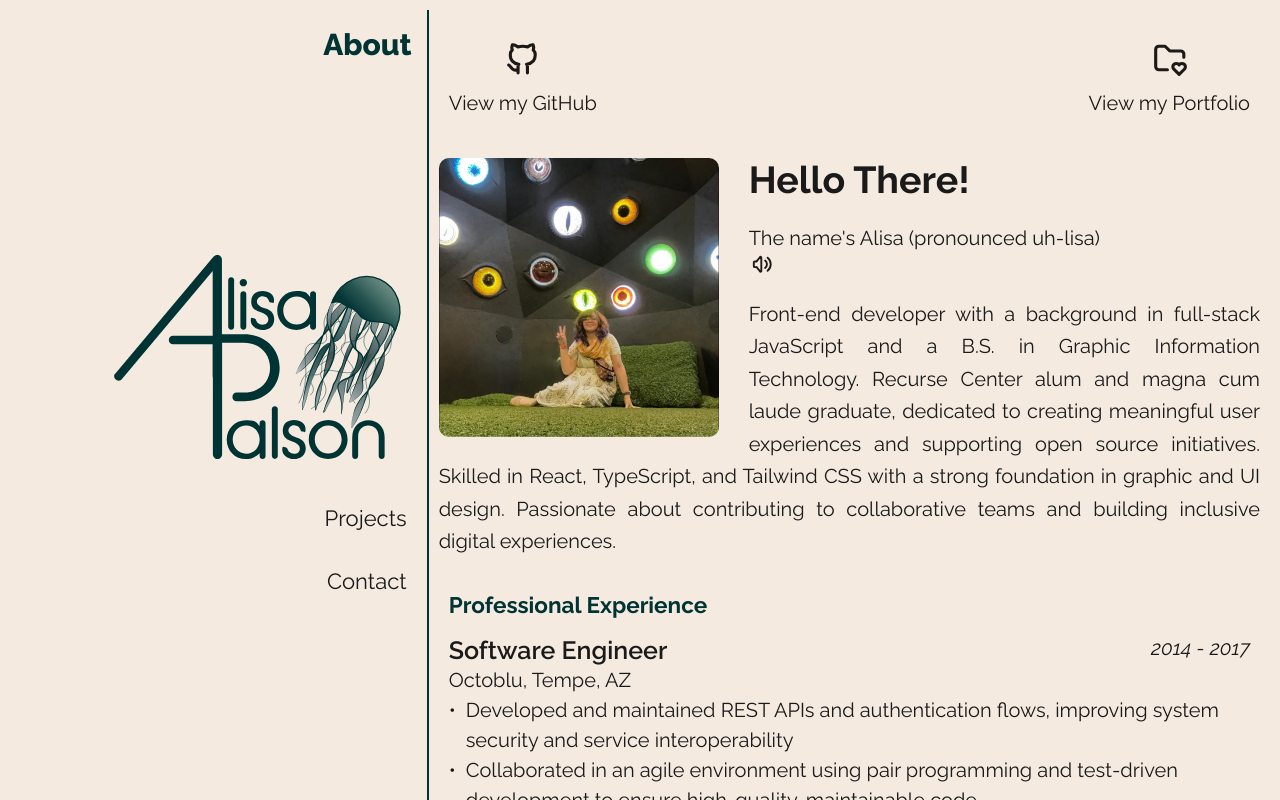
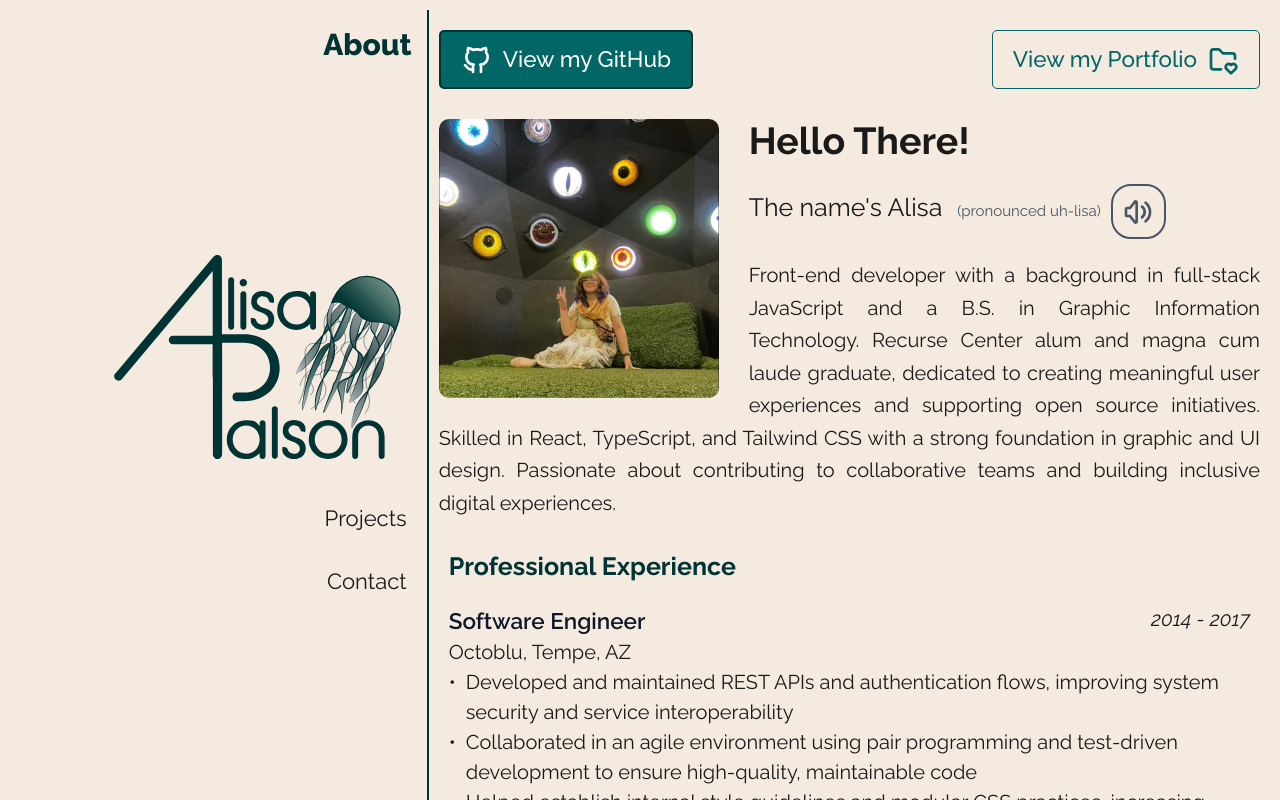
Before and after one commit to AlisamfP/AlisamfP.github.io, a React (Vite) app: page / in a window 1280 px wide. Shown: the top 800 px of the page. Built offline with nearby package versions, Linux system fonts and the light colour scheme.

Commit message:
standardizing button styles

```diff
--- a/src/Components/About.css
+++ b/src/Components/About.css
@@ -1,4 +1,5 @@
 @import "tailwindcss";
+@import "./design-system.css";
 
 /* About Page Layout */
 .about-page {
@@ -67,7 +68,7 @@
 }
 
 .pronunciation-button {
-  @apply hover:bg-gray-100 rounded-sm p-1 transition-colors;
+  @apply rounded-2xl hover:bg-[#00333330] p-1 transition-colors;
 }
 
 /* Responsive pronunciation layout */
@@ -84,25 +85,14 @@
     @apply text-xs flex-nowrap;
   }
 }
-.section-container {
-  @apply rounded-md md:p-2 flex flex-col gap-2;
-}
 
-.section-title {
-  @apply font-bold text-2xl;
-}
-
-/* Experience Section */
+/* Experience Section - using shared styles */
 .experience-item {
   @apply pb-2;
 }
 
 .experience-header {
   @apply grid grid-cols-2 justify-between align-baseline;
-}
-
-.job-title {
-  @apply text-xl font-semibold;
 }
 
 .date-range {
@@ -122,9 +112,6 @@
   @apply pb-2 grid grid-cols-[1fr_max-content];
 }
 
-.degree-title {
-  @apply text-lg leading-tight;
-}
 
 
 /* Skills Section */
@@ -132,9 +119,7 @@
   @apply grid grid-cols-1 sm:grid-cols-2 gap-2;
 }
 
-.skills-title {
-  @apply text-lg font-semibold;
-}
+
 
 .skills-list {
   @apply list-inside pb-2;
--- a/src/Components/About.tsx
+++ b/src/Components/About.tsx
@@ -114,18 +114,17 @@ const About: React.FC<AboutProps> = ({ onNavigate }) => {
 
         <div className="intro-content">
           <h2 className="greeting">Hello There!</h2>
-          <div className="name-pronounciation">
+          <div className="name-pronunciation">
             <span className="name-text">The name's Alisa </span>
-            <span className="pronounciation-note">
+            <span className="pronunciation-note">
               (pronounced&nbsp;uh-lisa)
               <Button
-                ariaLabel="Play pronounciation of name Alisa"
-                className="-mt-0.5"
+                ariaLabel="Play pronunciation of name Alisa"
+                className="pronunciation-button"
                 variant="icon"
                 icon={TbVolume}
-                text="Play pronounciation"
                 onClick={handlePronounceName}
-                iconSize="text-lg"
+                size="lg"
               />
             </span>
           </div>
--- a/src/Components/Button.tsx
+++ b/src/Components/Button.tsx
@@ -1,164 +1,218 @@
-import { forwardRef } from "react";
+import React, { forwardRef } from "react";
 import type { IconType } from "react-icons";
 
-type ButtonVariant = "default" | "icon" | "link";
+import "./button.css";
+
+type ButtonVariant = "primary" | "secondary" | "tertiary" | "icon" | "link";
+type ButtonSize = "sm" | "md" | "lg" | "xl";
 
 type BaseButtonProps = {
-    text: string;
+    children?: React.ReactNode;
     variant?: ButtonVariant;
+    size?: ButtonSize;
     className?: string;
     icon?: IconType;
-    iconSize?: string;
-    rowReverse?: boolean;
+    iconPosition?: "left" | "right";
+    disabled?: boolean;
+    loading?: boolean;
+    fullWidth?: boolean;
 };
 
-interface DefaultButtonProps extends BaseButtonProps {
-    variant?: 'default';
-    onClick: () => void;
+interface ButtonProps extends BaseButtonProps {
+    type?: "button" | "submit" | "reset";
+    onClick?: () => void;
     ariaLabel?: string;
 }
 
-interface IconButtonProps extends BaseButtonProps {
-    variant: "icon";
-    onClick: () => void;
-    ariaLabel: string;
+interface LinkButtonProps extends BaseButtonProps {
+    href: string;
+    ariaLabel?: string;
+    rel?: string;
+    target?: "_blank" | "_self" | "_parent" | "_top";
 }
 
-interface LinkButtonProps extends BaseButtonProps {
-    variant: "link";
-    href: string;
-    target?: "_blank" | "_self" | "_parent" | "_top";
-    ariaLabel?: string;
-}
+type AllButtonProps = ButtonProps | LinkButtonProps;
 
-type ButtonProps = DefaultButtonProps | IconButtonProps | LinkButtonProps;
+const isLinkButton = (props: AllButtonProps): props is LinkButtonProps => {
+    return "href" in props;
+};
 
-const BUTTON_STYLES = {
-    base: "flex items-center text-center rounded gap-1 md:gap-2 text-stone-900 transition-colors duration-200 focus:outline-none focus:ring-2 focus:ring-offset-2 focus:ring-blue-500",
-    default: "flex-col p-2 hover:bg-[#006666] hover:text-stone-100",
-    icon: "hover:bg-[#00333350] rounded-2xl p-0.5",
-    link: "flex-col p-2 hover:bg-[#006666] hover:text-stone-100",
-} as const;
-
-const Button = forwardRef<HTMLButtonElement | HTMLAnchorElement, ButtonProps>(
-    (props, ref) => {
-    const{
-        text, variant="default", className="", icon: Icon, iconSize="text-2xl md:text-3xl", rowReverse=false, ...restProps
+const Button = forwardRef<
+    HTMLButtonElement | HTMLAnchorElement,
+    AllButtonProps
+>((props, ref) => {
+    const {
+        children,
+        variant = "primary",
+        className = "",
+        size = "md",
+        icon: Icon,
+        iconPosition = "left",
+        loading = false,
+        disabled = false,
+        fullWidth = false,
+        ...restProps
     } = props;
 
+    console.log(props)
+
+    // Build class names
     const getButtonClasses = () => {
-        const baseClasses = `${BUTTON_STYLES.base} ${BUTTON_STYLES[variant]}`;
-        const directionClass = variant === "icon" && !rowReverse ? "sm:flex-row" : variant === "icon" && rowReverse ? "sm:flex-row-reverse" : "";
+        const baseClasses = "btn";
+        const variantClasses = `btn-${variant}`;
+        const sizeClasses = size !== "md" ? `btn-${size}` : "";
+        const iconOnlyClasses = !children && Icon ? "btn-icon" : "";
+        const fullWidthClasses = fullWidth ? "w-full" : "";
+        const loadingClasses = loading ? "btn-loading" : "";
 
-        return `${baseClasses} ${directionClass} ${className}`.trim();
+        return [
+            baseClasses,
+            variantClasses,
+            sizeClasses,
+            iconOnlyClasses,
+            fullWidthClasses,
+            loadingClasses,
+            className,
+        ]
+            .filter(Boolean)
+            .join(" ");
     };
 
-    const renderIcon = () => Icon && <Icon className={iconSize} aria-hidden="true" />
+    const renderIcon = () => {
+        if (!Icon) return null;
 
-    switch(variant) {
-        case "icon": {
-            const iconProps = restProps as Omit<IconButtonProps, keyof BaseButtonProps>;
+        const iconSize =
+            size === "sm" ? "16" :
+            size === "md" ? "24" :
+            size === "lg" ? "32" :
+            "48";
+            console.log(iconSize)
+        return <Icon size={iconSize} aria-hidden="true" />;
+    };
+
+    const renderContent = () => {
+        // icon only button
+        if (!children && Icon) {
             return (
-                <button
-                    ref={ref as React.Ref<HTMLButtonElement>}
-                    type="button"
-                    onClick={iconProps.onClick}
-                    aria-label={iconProps.ariaLabel}
-                    className={getButtonClasses()}
-                >
+                <>
                     {renderIcon()}
-                    <span className="sr-only">{text}</span>
-                </button>
-            )
+                    <span className="sr-only">{restProps.ariaLabel || "Button"}</span>
+                </>
+            );
         }
-        case "link": {
+        if (iconPosition === "right") {
+            return (
+                <>
+                    <span>{children}</span>
+                    {renderIcon()}
+                </>
+            );
+        }
+        return (
+            <>
+                {renderIcon()}
+                <span>{children}</span>
+            </>
+        );
+    };
+
+    const commonProps = {
+        className: getButtonClasses(),
+        "aria-label": restProps.ariaLabel,
+        "aria-disabled": disabled || loading,
+    };
+
+    if (isLinkButton(props)) {
         const linkProps = restProps as Omit<LinkButtonProps, keyof BaseButtonProps>;
         return (
             <a
                 ref={ref as React.Ref<HTMLAnchorElement>}
                 href={linkProps.href}
-                    target={linkProps.target || "_blank"}
-                    rel={linkProps.target === "_blank" ? "noopener noreferrer" : undefined}
-                    aria-label={linkProps.ariaLabel}
-                    className={getButtonClasses()}
+                target={linkProps.target}
+                rel={
+                    linkProps.rel ||
+                    (linkProps.target === "_blank" ? "noopener noreferrer" : undefined)
+                }
+                {...commonProps}
             >
-                    {renderIcon()}
-                    <span>{text}</span>
+                {renderContent()}
             </a>
-            )
+        );
     }
-        case "default":
-        default: {
-            const buttonProps = restProps as Omit<DefaultButtonProps, keyof BaseButtonProps>;
+
+    const buttonProps = restProps as Omit<ButtonProps, keyof BaseButtonProps>;
     return (
         <button
             ref={ref as React.Ref<HTMLButtonElement>}
-                    type="button"
+            type={buttonProps.type || "button"}
             onClick={buttonProps.onClick}
-                    aria-label={buttonProps.ariaLabel}
-                    className={`${getButtonClasses()} cursor-pointer`}
+            disabled={disabled || loading}
+            {...commonProps}
         >
-                    {renderIcon()}
-                    <span>{text}</span>
+            {renderContent()}
         </button>
-            )
-        }
-    }
-})
+    );
 
-
-
-// const Button = ({
-//     text,
-//     type,
-//     styles,
-//     href,
-//     ariaLabel,
-//     icon: Icon,
-//     iconSize = "text-2xl md:text-3xl",
-//     onClick,
-//     rowReverse = false,
-// }: ButtonProps) => {
-//     const buttonStyles = styles
-//         ? styles
-//         : "flex flex-col items-center text-center rounded p-2 gap-1 md:gap-2 text-stone-900 hover:bg-[#006666] hover:text-stone-100";
-
-//     if (type === "icon")
+    // switch (variant) {
+    //     case "icon": {
+    //         const iconProps = restProps as Omit<
+    //             IconButtonProps,
+    //             keyof BaseButtonProps
+    //         >;
     //         return (
-//             // aria label is set to text prop for icon only buttons
     //             <button
-//                 onClick={onClick}
-//                 aria-label={ariaLabel}
-//                 className={`${buttonStyles} hover:bg-[#00333350] rounded-2xl p-0.5`}
+    //                 ref={ref as React.Ref<HTMLButtonElement>}
+    //                 type="button"
+    //                 onClick={iconProps.onClick}
+    //                 aria-label={iconProps.ariaLabel}
+    //                 className={getButtonClasses()}
     //             >
-//                 {Icon && <Icon className={iconSize} />}
+    //                 {renderIcon()}
+    //                 <span className="sr-only">{text}</span>
     //             </button>
     //         );
-
-//     if (href)
+    //     }
+    //     case "link": {
+    //         const linkProps = restProps as Omit<
+    //             LinkButtonProps,
+    //             keyof BaseButtonProps
+    //         >;
     //         return (
     //             <a
-//                 href={href}
-//                 target="_blank"
-//                 rel="noopener noreferrer"
-//                 className={`${buttonStyles} ${rowReverse ? "sm:flex-row-reverse" : "sm:flex-row"
-//                     }`}
+    //                 ref={ref as React.Ref<HTMLAnchorElement>}
+    //                 href={linkProps.href}
+    //                 target={linkProps.target || "_blank"}
+    //                 rel={
+    //                     linkProps.target === "_blank" ? "noopener noreferrer" : undefined
+    //                 }
+    //                 aria-label={linkProps.ariaLabel}
+    //                 className={getButtonClasses()}
     //             >
-//                 {Icon && <Icon className={iconSize} />}
-//                 {text}
+    //                 {renderIcon()}
+    //                 <span>{text}</span>
     //             </a>
     //         );
-
-//     return (
-//         <button
-//             onClick={onClick}
-//             className={`cursor-pointer ${rowReverse ? "sm:flex-row-reverse" : "sm:flex-row"
-//                 } ${buttonStyles}`}
-//         >
-//             {Icon && <Icon className={iconSize} />}
-//             {text}
-//         </button>
-//     );
-// };
+    //     }
+    //     case "default":
+    //     default: {
+    //         const buttonProps = restProps as Omit<
+    //             DefaultButtonProps,
+    //             keyof BaseButtonProps
+    //         >;
+    //         return (
+    //             <button
+    //                 ref={ref as React.Ref<HTMLButtonElement>}
+    //                 type="button"
+    //                 onClick={buttonProps.onClick}
+    //                 aria-label={buttonProps.ariaLabel}
+    //                 className={`${getButtonClasses()} cursor-pointer`}
+    //             >
+    //                 {renderIcon()}
+    //                 <span>{text}</span>
+    //             </button>
+    //         );
+    //     }
+    // }
+});
 
 export default Button;
--- a/src/Components/Projects.css
+++ b/src/Components/Projects.css
@@ -45,7 +45,7 @@
 }
 
 .section-title {
-  @apply font-bold text-lg text-[#003333];
+  @apply font-bold text-xl text-[#003333];
 }
 
 .section-divider {
--- a/src/Components/TopActionButtons.css
+++ /dev/null
@@ -1,28 +0,0 @@
-@import "tailwindcss";
-
-/* Top Action Buttons Container */
-.top-action-buttons {
-  @apply flex gap-2 md:gap-4 md:py-2;
-}
-
-/* Single button - align to right */
-.top-action-buttons:has(:only-child) {
-  @apply justify-end;
-}
-
-/* Multiple buttons - space between */
-.top-action-buttons:has(:not(:only-child)) {
-  @apply justify-between;
-}
-
-/* Fallback for browsers that don't support :has() */
-@supports not selector(:has(*)) {
-  .top-action-buttons {
-    @apply justify-between;
-  }
-
-  /* You can add a class-based approach if needed */
-  .top-action-buttons--single {
-    @apply justify-end;
-  }
-}
--- a/src/Components/TopActionButtons.tsx
+++ b/src/Components/TopActionButtons.tsx
@@ -2,8 +2,6 @@ import { TbBrandGithub, TbFolderHeart, TbExternalLink } from "react-icons/tb";
 
 import type { Section } from "../types/section-types";
 import Button from "./Button";
-
-import "./TopActionButtons.css"
 
 type ButtonType = "github" | "portfolio" | "link";
 
@@ -32,32 +30,45 @@ const TopActionButtons = ({
 }: TopActionButtonProps) => {
   const buttons = [button1, button2].filter((button): button is ButtonConfig => button != undefined);
 
-  const renderButton = (buttonConfig: ButtonConfig, key: string) => {
+  const renderButton = (buttonConfig: ButtonConfig, key: string, buttonIndex: number) => {
     const { type, link, text } = buttonConfig;
     const Icon = BUTTON_ICONS[type]
+
+    // determine icon position based on button position
+    // left button, icon on left
+    // right button, icon on right
+    // one button, on right, so icon on right
+    const iconPosition = buttons.length === 1 ? "right" : buttonIndex === 0 ? "left" : "right";
+
     if (type === "portfolio" && onNavigate) {
       return (
         <Button
           key={key}
-          variant="default"
-          text={text}
+          variant="secondary"
           icon={Icon}
+          iconPosition={iconPosition}
+          size="lg"
           onClick={() => onNavigate("projects")}
           ariaLabel={`Navigate to ${text}`}
-        />
+        >
+          {text}
+        </Button>
       )
     }
     if (type === "github" || type === "link") {
       return (
         <Button
           key={key}
-          variant="link"
-          text={text}
+          variant={type === "github" ? "primary" : "secondary"}
           href={link}
           icon={Icon}
+          iconPosition={iconPosition}
+          size="lg"
           target="_blank"
           ariaLabel={`Open ${text} in new tab`}
-        />
+        >
+          {text}
+        </Button>
       )
     }
     return null;
@@ -69,9 +80,9 @@ const TopActionButtons = ({
   }
 
   return (
-    <div className="top-action-buttons">
-      {buttons.map((button, index) =>
-        renderButton(button, `button-${index}-${button.type}`)
+    <div className={`flex gap-2 md:gap-4 md:py-2 ${buttons.length === 1 ? "justify-end" : "justify-between"}`}>
+      {buttons.map((button, i) =>
+        renderButton(button, `button-${i}-${button.type}`, i)
       )}
     </div>
   )
--- /dev/null
+++ b/src/Components/button.css
@@ -0,0 +1,174 @@
+@import "tailwindcss";
+
+/* Base Button Styles */
+.btn {
+  @apply font-medium px-4 py-2 rounded-lg border-2 transition-all duration-200;
+  @apply focus:outline-none focus:ring-4 focus:ring-offset-2;
+  @apply disabled:opacity-50 disabled:cursor-not-allowed;
+  @apply inline-flex items-center justify-center gap-2;
+  min-height: 44px; /* Minimum touch target size for accessibility */
+  text-decoration: none; /* Remove default link underlines */
+}
+
+/* Primary Button - High contrast, main action */
+.btn-primary {
+  @apply bg-[#003333] text-white border-[#003333];
+  @apply hover:bg-[#004d4d] hover:border-[#004d4d];
+  @apply focus:ring-[#00666680] focus:ring-offset-[#f5eae0];
+  @apply active:bg-[#002626] active:border-[#002626];
+}
+
+/* Primary button on dark backgrounds */
+.btn-primary-light {
+  @apply bg-white text-[#003333] border-white;
+  @apply hover:bg-[#f8f8f8] hover:border-[#f8f8f8];
+  @apply focus:ring-[#00333380] focus:ring-offset-transparent;
+  @apply active:bg-[#e8e8e8] active:border-[#e8e8e8];
+}
+
+/* Secondary Button - Outlined style */
+.btn-secondary {
+  @apply bg-transparent text-[#003333] border-[#003333];
+  @apply hover:bg-[#003333] hover:text-white;
+  @apply focus:ring-[#00666680] focus:ring-offset-[#f5eae0];
+  @apply active:bg-[#002626] active:text-white active:border-[#002626];
+}
+
+/* Secondary button with subtle background */
+.btn-secondary-soft {
+  @apply bg-[#00333308] text-[#003333] border-[#00333330];
+  @apply hover:bg-[#00333315] hover:border-[#003333];
+  @apply focus:ring-[#00666680] focus:ring-offset-[#f5eae0];
+  @apply active:bg-[#00333325];
+}
+
+/* Tertiary Button - Text button with hover effects */
+.btn-tertiary {
+  @apply bg-transparent text-[#003333] border-transparent;
+  @apply hover:bg-[#00333308] hover:border-transparent;
+  @apply focus:ring-[#00666680] focus:ring-offset-[#f5eae0];
+  @apply active:bg-[#00333315];
+  @apply relative;
+}
+
+/* Add bottom border animation to tertiary buttons */
+.btn-tertiary::after {
+  content: '';
+  position: absolute;
+  bottom: 0;
+  left: 50%;
+  width: 0;
+  height: 2px;
+  background-color: #003333;
+  transition: all 0.3s ease;
+  transform: translateX(-50%);
+}
+
+.btn-tertiary:hover::after {
+  width: 100%;
+}
+
+/* Link-style button (maintains your current link styling) */
+.btn-link {
+  @apply bg-transparent text-[#003333] border-transparent;
+  @apply hover:bg-transparent focus:ring-[#00666680] focus:ring-offset-[#f5eae0];
+  @apply relative underline decoration-2 underline-offset-4;
+  min-height: auto;
+  padding: 0;
+}
+
+.btn-link:hover {
+  @apply no-underline;
+  border-bottom: 2px solid #003333;
+  padding-bottom: 2px;
+}
+
+/* Icon-only buttons */
+.btn-icon {
+  @apply w-11 h-11 p-2 justify-center;
+  min-width: 44px;
+  min-height: 44px;
+}
+
+/* Size variants */
+.btn-sm {
+  @apply text-sm px-3 py-1.5 rounded-md;
+  min-height: 36px;
+}
+
+.btn-lg {
+  @apply text-lg px-6 py-3 rounded-xl;
+  min-height: 52px;
+}
+
+
+/* Button groups */
+.btn-group {
+  @apply inline-flex rounded-lg overflow-hidden;
+}
+
+.btn-group .btn {
+  @apply rounded-none border-r-0 focus:z-10;
+}
+
+.btn-group .btn:first-child {
+  @apply rounded-l-lg;
+}
+
+.btn-group .btn:last-child {
+  @apply rounded-r-lg border-r-2;
+}
+
+/* Loading state */
+.btn-loading {
+  @apply relative text-transparent pointer-events-none;
+}
+
+.btn-loading::after {
+  content: '';
+  position: absolute;
+  top: 50%;
+  left: 50%;
+  width: 20px;
+  height: 20px;
+  margin: -10px 0 0 -10px;
+  border: 2px solid transparent;
+  border-top: 2px solid currentColor;
+  border-radius: 50%;
+  animation: btn-spin 1s linear infinite;
+}
+
+@keyframes btn-spin {
+  0% { transform: rotate(0deg); }
+  100% { transform: rotate(360deg); }
+}
+
+/* High contrast mode support */
+@media (prefers-contrast: high) {
+  .btn {
+    border-width: 3px;
+  }
+
+  .btn-primary {
+    @apply bg-black text-white border-black;
+  }
+
+  .btn-secondary {
+    @apply border-black text-black;
+  }
+}
+
+/* Reduced motion support */
+@media (prefers-reduced-motion: reduce) {
+  .btn {
+    @apply transition-none;
+  }
+
+  .btn-tertiary::after {
+    transition: none;
+  }
+
+  .btn-loading::after {
+    animation: none;
+  }
+}
--- /dev/null
+++ b/src/Components/design-system.css
@@ -0,0 +1,72 @@
+@import "tailwindcss";
+
+/* DESIGN SYSTEM */
+
+/* Typography Hierarchy */
+.page-title {
+    @apply font-bold text-4xl text-[#003333] mb-4;
+}
+
+.section-title {
+    @apply font-bold text-2xl text-[#003333] mb-2;
+}
+
+.subsection-title {
+    @apply font-bold text-xl text-[#003333] mb-1;
+}
+
+.job-title {
+    @apply text-lg font-semibold text-gray-900;
+}
+
+.skills-title {
+    @apply text-lg font-semibold text-[#003333];
+}
+
+.degree-title {
+    @apply text-lg leading-tight text-gray-900;
+}
+
+/* Common Layout Components */
+.section-container {
+    @apply rounded-md md:p-2 flex flex-col gap-2;
+}
+
+.section-divider {
+    @apply mb-2 border-[#003333];
+}
+
+.section-content {
+    @apply ml-2;
+}
+
+/* Button Variants */
+.btn-primary {
+    @apply bg-[#006666] hover:bg-[#004d4d] text-white font-medium px-4 py-2 rounded transition-colors;
+}
+
+.btn-secondary {
+    @apply border border-[#006666] text-[#006666] hover:bg-[#006666] hover:text-white font-medium px-4 py-2 rounded transition-colors;
+}
+
+/* Common Spacing */
+.content-gap {
+    @apply gap-4;
+}
+
+.content-gap-small {
+    @apply gap-2;
+}
+
+/* Text Colors */
+.text-primary {
+    @apply text-[#003333];
+}
+
+.text-secondary {
+    @apply text-gray-600;
+}
+
+.text-accent {
+    @apply text-[#006666];
+}
--- a/src/index.css
+++ b/src/index.css
@@ -1,9 +1,9 @@
 @import "tailwindcss";
 
 @theme {
-
   --color-text-dark-grey: "#333";
   --color-text-dark-cyan: "#003333";
+  --color-cyan: "#006666";
   --color-text-light: "";
   --color-background-light: "#f5eae0";
 
```
Lines whose indentation alone changed are shown as unchanged.
